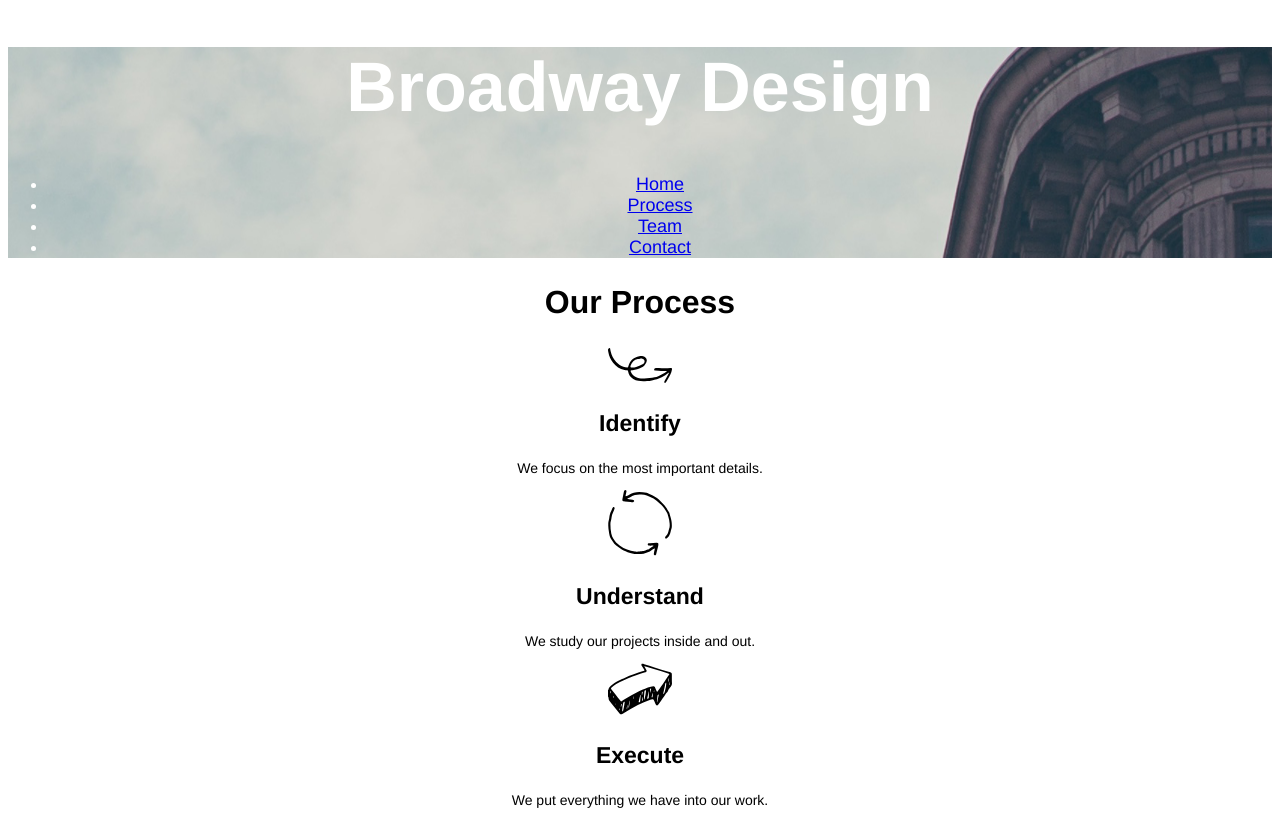
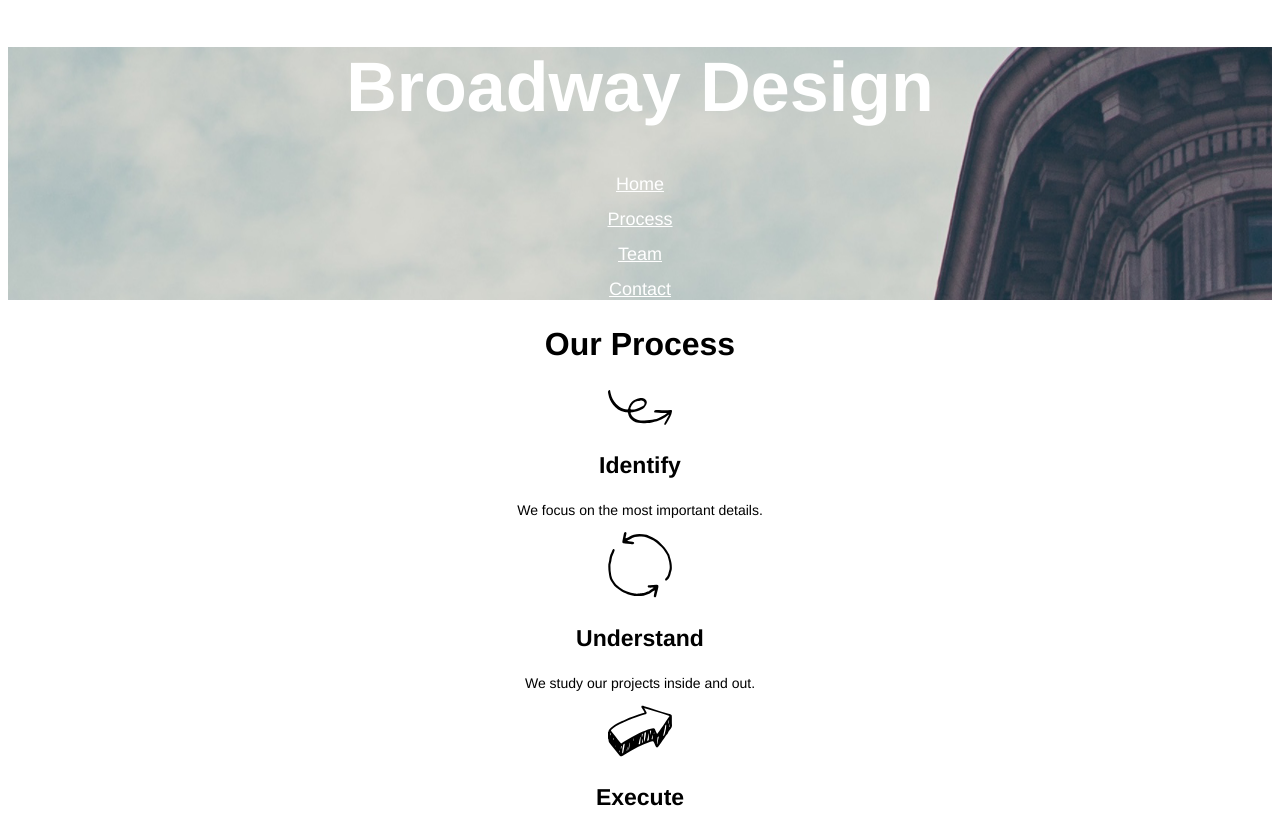
Before and after one commit to access4967/broadway2, a plain HTML site: page index.html in a window 1280 px wide. Shown: the top 814 px of the page. Drawn offline with Linux system fonts and the light colour scheme.

Commit message:
replace ul with a in css and html

```diff
--- a/index.html
+++ b/index.html
@@ -8,12 +8,10 @@
   <body>
     <div class="mainhead" id="mainhead">
     <h1>Broadway Design</h1>
-      <ul class="nav">
-        <li><a href="#mainhead">Home</a></li>
-        <li><a href="#process">Process</a></li>
-        <li><a href="#team">Team</a></li>
-        <li><a href="#contact">Contact</a></li>
-      </ul>
+        <p><a href="#mainhead">Home</a></p>
+        <p><a href="#process">Process</a></p>
+        <p><a href="#team">Team</a></p>
+        <p><a href="#contact">Contact</a></p>
       </div>
 
     <div class="process" id="process">
@@ -38,6 +36,7 @@
       <p>Phone: (555)-555-555</p>
       <p>E-mail:  test@example.com</p>
       <p>Twitter: @test</p>
+
       <footer class="footer">&copy; Broadway
         <a href="#mainhead">Home</a>
         <a href="#process">Process</a>
--- a/resources/style.css
+++ b/resources/style.css
@@ -35,7 +35,8 @@ h2 {
   font-size: 32px;
 }
 
-ul {
+a {
   font-size: 18px;
+  color: white;
 
 }
```
Lines whose indentation alone changed are shown as unchanged.
